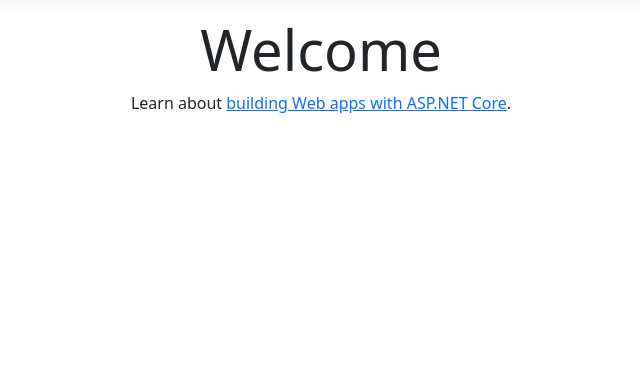
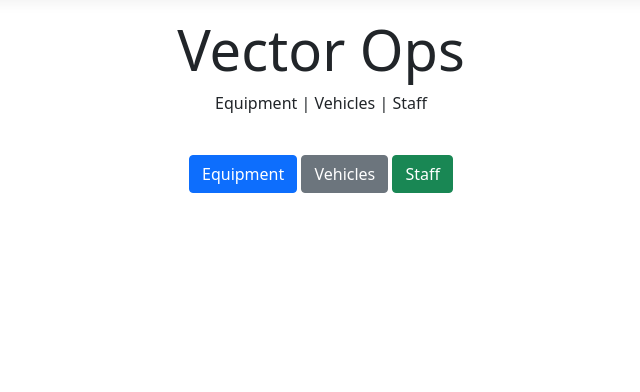
Before and after one commit to VectorOps-1/vector-app, an ASP.NET Core app: page / in a window 1280 px wide. Shown: the part 57-449 px from the top of the page, without its empty margins (319-959 px from the left). Run offline with ASP.NET Core 8, Linux system fonts and the light colour scheme; style sheets or scripts are compiled from the project's sources.

Commit message:
Update Index.cshtml

```diff
--- a/Pages/Index.cshtml
+++ b/Pages/Index.cshtml
@@ -5,6 +5,12 @@
 }
 
 <div class="text-center">
-    <h1 class="display-4">Welcome</h1>
-    <p>Learn about <a href="https://learn.microsoft.com/aspnet/core">building Web apps with ASP.NET Core</a>.</p>
+    <h1 class="display-4">Vector Ops</h1>
+    <p>Equipment | Vehicles | Staff</p>
+
+    <br />
+
+    <a class="btn btn-primary" href="#">Equipment</a>
+    <a class="btn btn-secondary" href="#">Vehicles</a>
+    <a class="btn btn-success" href="#">Staff</a>
 </div>
```
